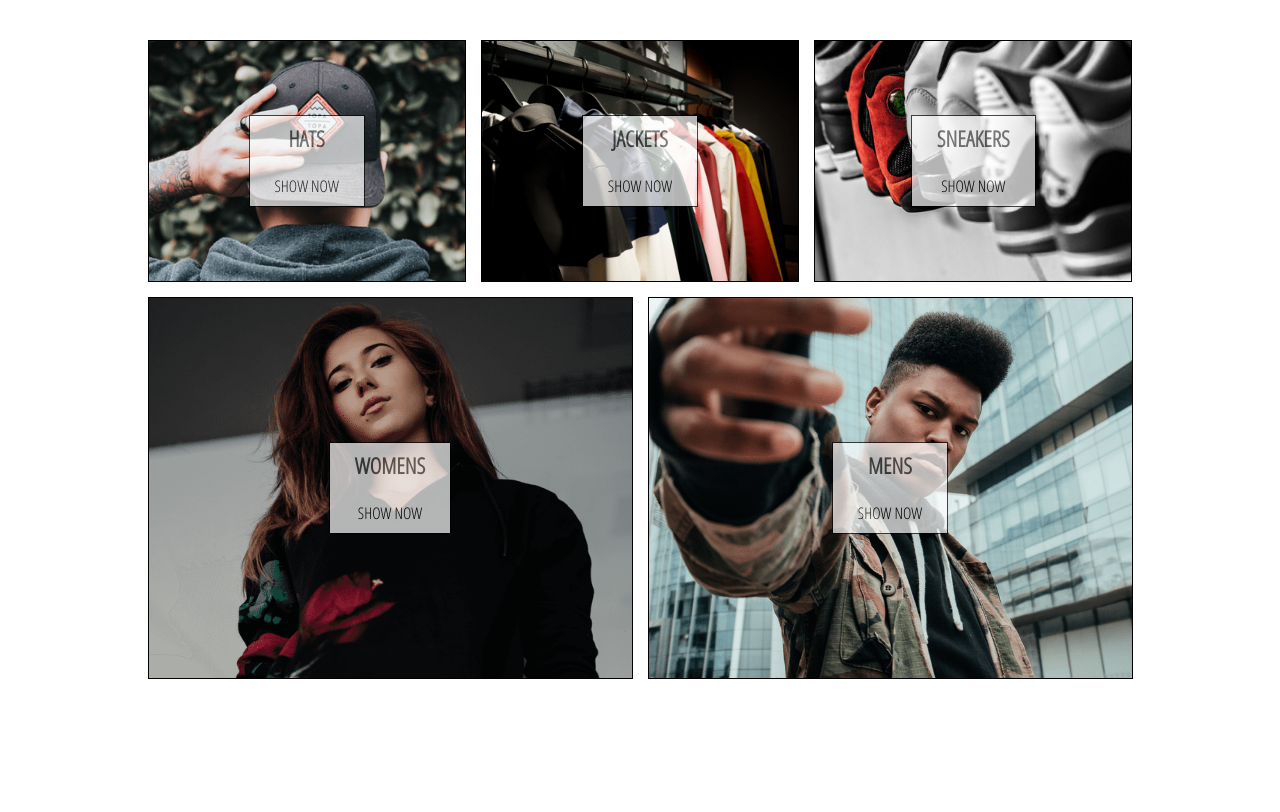
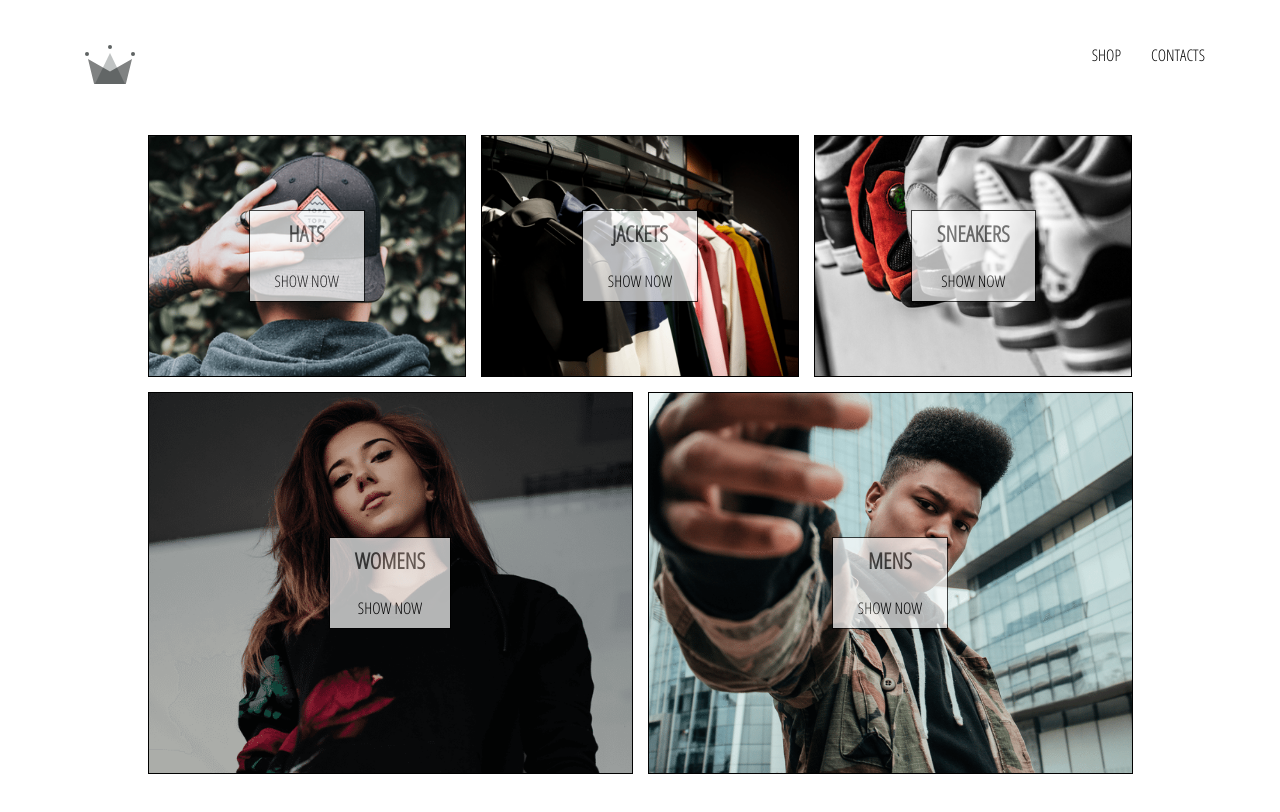
Before and after one commit to KillerCoderPT/clothing-shop, a React (Create React App) app: page / in a window 1280 px wide. Shown: the top 812 px of the page. Built offline with nearby package versions, Linux system fonts and the light colour scheme.

Commit message:
Add header component

```diff
--- a/src/App.css
+++ b/src/App.css
@@ -1,6 +1,11 @@
-@import url('https://fonts.googleapis.com/css2?family=Open+Sans+Condensed:wght@300&display=swap');
+@import url("https://fonts.googleapis.com/css2?family=Open+Sans+Condensed:wght@300&display=swap");
 
 body {
-    font-family: 'Open Sans Condensed';
-    padding: 20px 60px;
+  font-family: "Open Sans Condensed";
+  padding: 20px 60px;
 }
+
+a {
+  text-decoration: none;
+  color: #000;
+}
--- a/src/App.js
+++ b/src/App.js
@@ -4,10 +4,12 @@
 
 import HomePage from "./pages/homepage/homepage.component";
 import ShopPage from "./pages/shop/shop.component";
+import Header from "./components/header/header.component";
 
 function App() {
   return (
     <div>
+      <Header />
       <Switch>
         <Route exact path="/" component={HomePage} />
         <Route path="/shop" component={ShopPage} />
--- /dev/null
+++ b/src/components/header/header.component.jsx
@@ -0,0 +1,17 @@
+import React from "react";
+import { Link } from "react-router-dom";
+import { ReactComponent as Logo } from "../../assets/crown.svg";
+import "./header.styles.scss";
+
+const Header = () => (
+  <div className="header">
+    <Link className="logo-container" to="/">
+        <Logo className="logo" />
+    </Link>
+    <div className="options">
+        <Link className="option" to="/shop">SHOP</Link>
+        <Link className="option" to="/shop">CONTACTS</Link>
+    </div>
+  </div>
+);
+export default Header;
--- /dev/null
+++ b/src/components/header/header.styles.scss
@@ -0,0 +1,25 @@
+.header {
+  height: 70px;
+  width: 100%;
+  display: flex;
+  justify-content: space-between;
+  margin-bottom: 25px;
+
+  .logo-container {
+    height: 100%;
+    width: 70px;
+    padding: 25px;
+  }
+
+  .options {
+    width: 50%;
+    height: 100%;
+    display: flex;
+    align-items: center;
+    justify-content: flex-end;
+
+    .option {
+      padding: 10px 15px;
+    }
+  }
+}
```
Also changed, not shown: src/assets/crown.svg (added), 1 other file (tests, documents, lock files or other folders).
